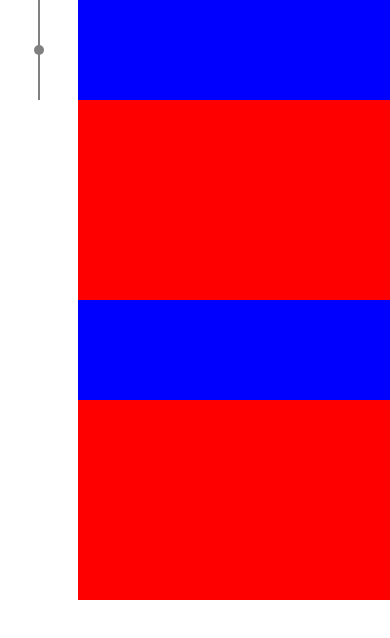
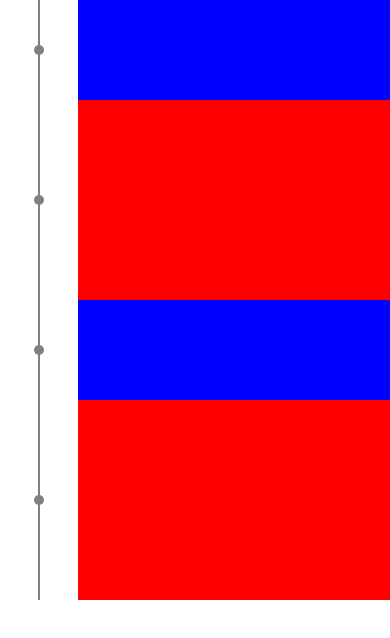
Before and after one commit to topherPedersen/TimelinePrototype, a React Native app: screen / in a window 390 px wide. Shown: the top 638 px of the page. Built offline with nearby package versions, Linux system fonts and the light colour scheme.

Commit message:
finish rending timeline, is now displaying a line with dots all in the right place

```diff
--- a/App.tsx
+++ b/App.tsx
@@ -21,15 +21,39 @@ function App(): React.JSX.Element {
           <View style={{ flex: 8, backgroundColor: 'blue', height: 100 }}></View>
         </View>
         <View style={{ flexDirection: 'row' }}>
-          <View style={{ flex: 2, backgroundColor: 'white' }}></View>
+          <View style={{ flexDirection: 'column', flex: 2, backgroundColor: 'white', alignItems: 'center' }}>
+            {/* Actual "Line" which makes up the Timeline */}
+            <View style={{ zIndex: 2000, flexGrow: 1, width: 2, backgroundColor: 'grey' }}></View>
+            {/* Container for Timeline "Dot" */}
+            <View style={{ zIndex: 1000, position: 'absolute', width: '100%', height: '100%', backgroundColor: 'white', justifyContent: 'center', alignItems: 'center' }}>
+              {/* Actual "Dot" on the Timeline */}
+              <View style={{ height: 10, width: 10, backgroundColor: 'grey', borderRadius: 50 }}></View>
+            </View>
+          </View>
           <View style={{ flex: 8, backgroundColor: 'red', height: 200 }}></View>
         </View>
         <View style={{ flexDirection: 'row' }}>
-          <View style={{ flex: 2, backgroundColor: 'white' }}></View>
+          <View style={{ flexDirection: 'column', flex: 2, backgroundColor: 'white', alignItems: 'center' }}>
+            {/* Actual "Line" which makes up the Timeline */}
+            <View style={{ zIndex: 2000, flexGrow: 1, width: 2, backgroundColor: 'grey' }}></View>
+            {/* Container for Timeline "Dot" */}
+            <View style={{ zIndex: 1000, position: 'absolute', width: '100%', height: '100%', backgroundColor: 'white', justifyContent: 'center', alignItems: 'center' }}>
+              {/* Actual "Dot" on the Timeline */}
+              <View style={{ height: 10, width: 10, backgroundColor: 'grey', borderRadius: 50 }}></View>
+            </View>
+          </View>
           <View style={{ flex: 8, backgroundColor: 'blue', height: 100 }}></View>
         </View>
         <View style={{ flexDirection: 'row' }}>
-          <View style={{ flex: 2, backgroundColor: 'white' }}></View>
+          <View style={{ flexDirection: 'column', flex: 2, backgroundColor: 'white', alignItems: 'center' }}>
+            {/* Actual "Line" which makes up the Timeline */}
+            <View style={{ zIndex: 2000, flexGrow: 1, width: 2, backgroundColor: 'grey' }}></View>
+            {/* Container for Timeline "Dot" */}
+            <View style={{ zIndex: 1000, position: 'absolute', width: '100%', height: '100%', backgroundColor: 'white', justifyContent: 'center', alignItems: 'center' }}>
+              {/* Actual "Dot" on the Timeline */}
+              <View style={{ height: 10, width: 10, backgroundColor: 'grey', borderRadius: 50 }}></View>
+            </View>
+          </View>
           <View style={{ flex: 8, backgroundColor: 'red', height: 200 }}></View>
         </View>
       </View>
```
